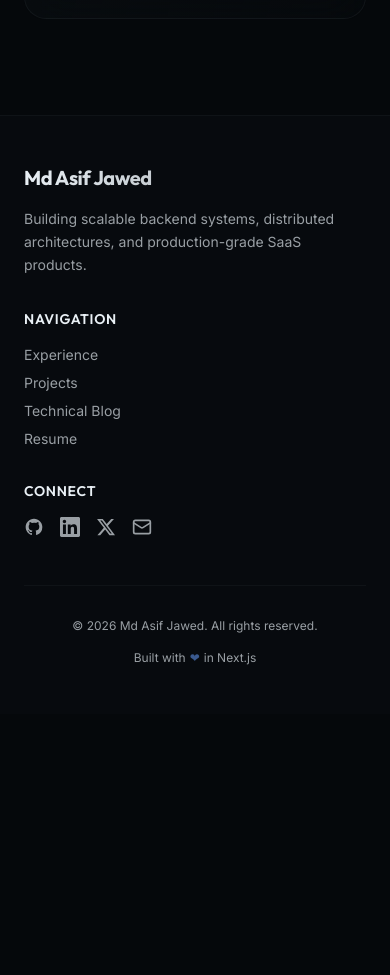
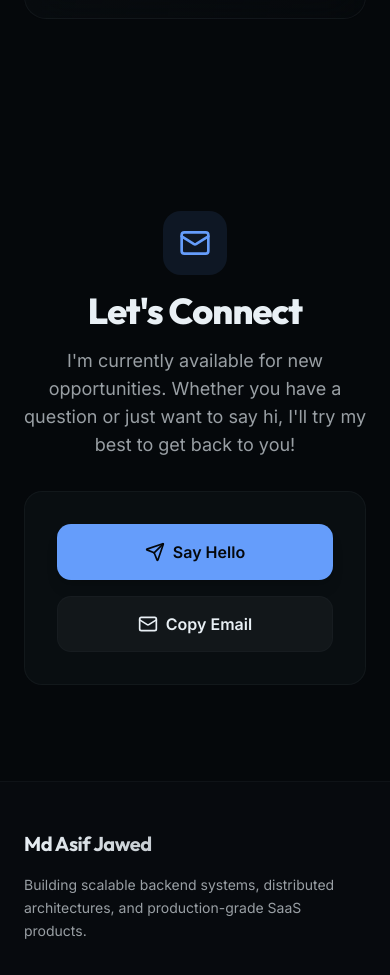
Before and after one commit to mdasifj625/portfolio, a Next.js app: page / in a window 390 px wide. Shown: the part 6207-7182 px from the top of the page. Before the commit the page ends 6921 px from the top, so only its background shows below. Built offline with nearby package versions, Linux system fonts and the light colour scheme.

Commit message:
feat: add contact section and wire up hero cta

```diff
--- a/src/app/page.tsx
+++ b/src/app/page.tsx
@@ -4,6 +4,7 @@ import { Download, ChevronRight, Briefcase } from "lucide-react";
 import { Experience } from "@/components/experience";
 import { Skills } from "@/components/skills";
 import { Projects } from "@/components/projects";
+import { Contact } from "@/components/contact";
 import portfolioData from "@/data/portfolio.json";
 
 export default function Home() {
@@ -67,13 +68,13 @@ export default function Home() {
               <Briefcase className="w-4 h-4" />
               View Projects
             </Link>
-            <a
-              href="mailto:hello@example.com"
+            <Link
+              href="#contact"
               className="inline-flex items-center justify-center whitespace-nowrap text-sm font-medium ring-offset-background transition-colors focus-visible:outline-none focus-visible:ring-2 focus-visible:ring-ring focus-visible:ring-offset-2 disabled:pointer-events-none disabled:opacity-50 hover:bg-accent hover:text-accent-foreground h-11 rounded-md px-8 w-full sm:w-auto gap-2 group"
             >
               Contact Me
               <ChevronRight className="w-4 h-4 group-hover:translate-x-1 transition-transform" />
-            </a>
+            </Link>
           </div>
         </div>
       </main>
@@ -81,6 +82,7 @@ export default function Home() {
       <Experience />
       <Skills />
       <Projects />
+      <Contact />
     </>
   );
 }
--- /dev/null
+++ b/src/components/contact.tsx
@@ -0,0 +1,71 @@
+"use client"
+
+import { Mail, Send, CheckCircle2 } from "lucide-react"
+import { motion } from "framer-motion"
+import { useState } from "react"
+import portfolioData from "@/data/portfolio.json"
+
+export function Contact() {
+  const { personal } = portfolioData;
+  const [copied, setCopied] = useState(false);
+
+  const handleCopyEmail = () => {
+    navigator.clipboard.writeText(personal.email);
+    setCopied(true);
+    setTimeout(() => setCopied(false), 2000);
+  };
+
+  return (
+    <section id="contact" className="py-24 px-6 md:px-12 w-full max-w-3xl mx-auto overflow-hidden">
+      <motion.div
+        initial={{ opacity: 0, y: 40 }}
+        whileInView={{ opacity: 1, y: 0 }}
+        viewport={{ once: true, margin: "-100px" }}
+        transition={{ duration: 0.6 }}
+        className="flex flex-col items-center text-center gap-8"
+      >
+        <div className="flex flex-col items-center gap-4">
+          <div className="p-4 bg-primary/10 rounded-2xl">
+            <Mail className="w-8 h-8 text-primary" />
+          </div>
+          <h2 className="text-4xl font-extrabold tracking-tight text-foreground">Let&apos;s Connect</h2>
+          <p className="text-lg text-muted-foreground max-w-xl">
+            I&apos;m currently available for new opportunities. Whether you have a question or just want to say hi, I&apos;ll try my best to get back to you!
+          </p>
+        </div>
+
+        <motion.div
+          whileHover={{ scale: 1.02 }}
+          className="w-full relative group rounded-2xl border border-border/50 bg-card p-8 md:p-12 transition-all hover:border-primary/30 hover:shadow-[0_0_30px_-5px_rgba(var(--primary),0.15)] flex flex-col items-center gap-6"
+        >
+          <div className="flex flex-col sm:flex-row gap-4 w-full justify-center">
+            <a
+              href={`mailto:${personal.email}`}
+              className="inline-flex items-center justify-center whitespace-nowrap text-base font-semibold transition-all focus-visible:outline-none focus-visible:ring-2 focus-visible:ring-ring focus-visible:ring-offset-2 disabled:pointer-events-none disabled:opacity-50 bg-primary text-primary-foreground hover:bg-primary/90 h-14 rounded-xl px-8 w-full sm:w-auto gap-2 shadow-lg"
+            >
+              <Send className="w-5 h-5" />
+              Say Hello
+            </a>
+
+            <button
+              onClick={handleCopyEmail}
+              className="inline-flex items-center justify-center whitespace-nowrap text-base font-semibold transition-all focus-visible:outline-none focus-visible:ring-2 focus-visible:ring-ring focus-visible:ring-offset-2 disabled:pointer-events-none disabled:opacity-50 bg-secondary text-secondary-foreground hover:bg-secondary/80 h-14 rounded-xl px-8 w-full sm:w-auto gap-2 border border-border/50"
+            >
+              {copied ? (
+                <>
+                  <CheckCircle2 className="w-5 h-5 text-emerald-500" />
+                  Copied!
+                </>
+              ) : (
+                <>
+                  <Mail className="w-5 h-5" />
+                  Copy Email
+                </>
+              )}
+            </button>
+          </div>
+        </motion.div>
+      </motion.div>
+    </section>
+  )
+}
--- a/src/data/portfolio.json
+++ b/src/data/portfolio.json
@@ -3,6 +3,7 @@
     "name": "Md Asif Jawed",
     "role": "Senior Backend Engineer",
     "availability": "Available for new opportunities",
+    "email": "hello@example.com",
     "description": "Building scalable backend systems, distributed architectures, and production-grade SaaS products.",
     "stats": [
       { "value": "4+", "label": "Years Experience" },
```
